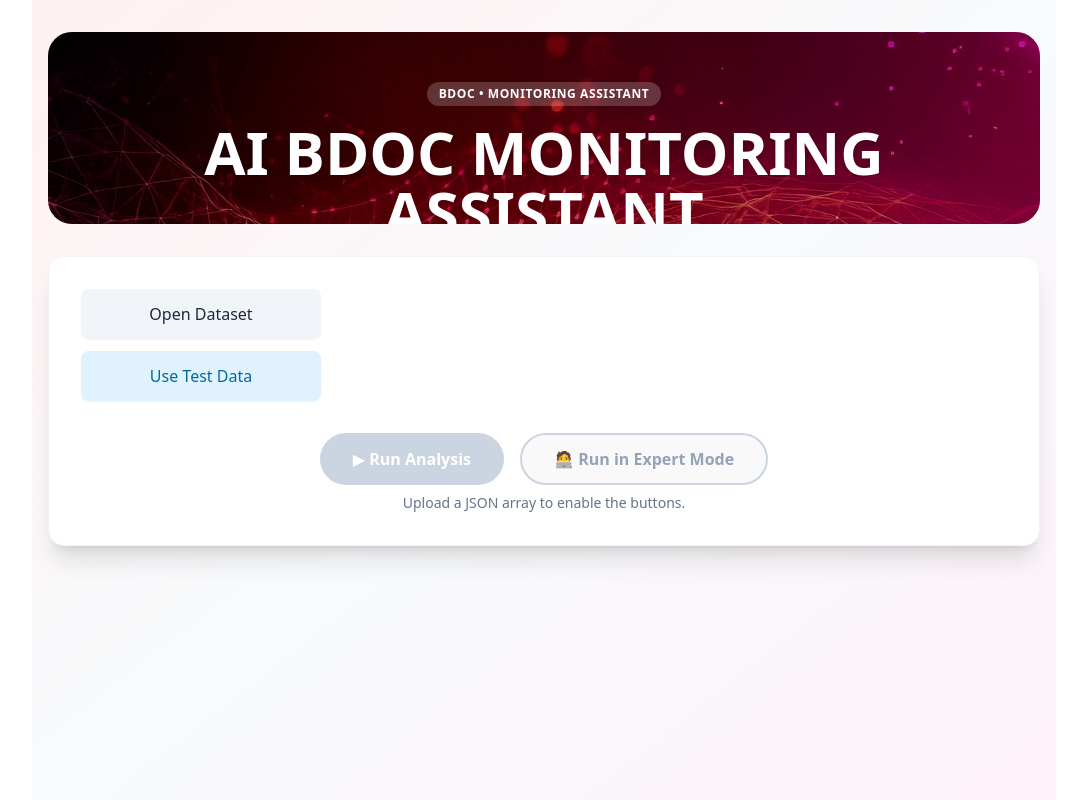
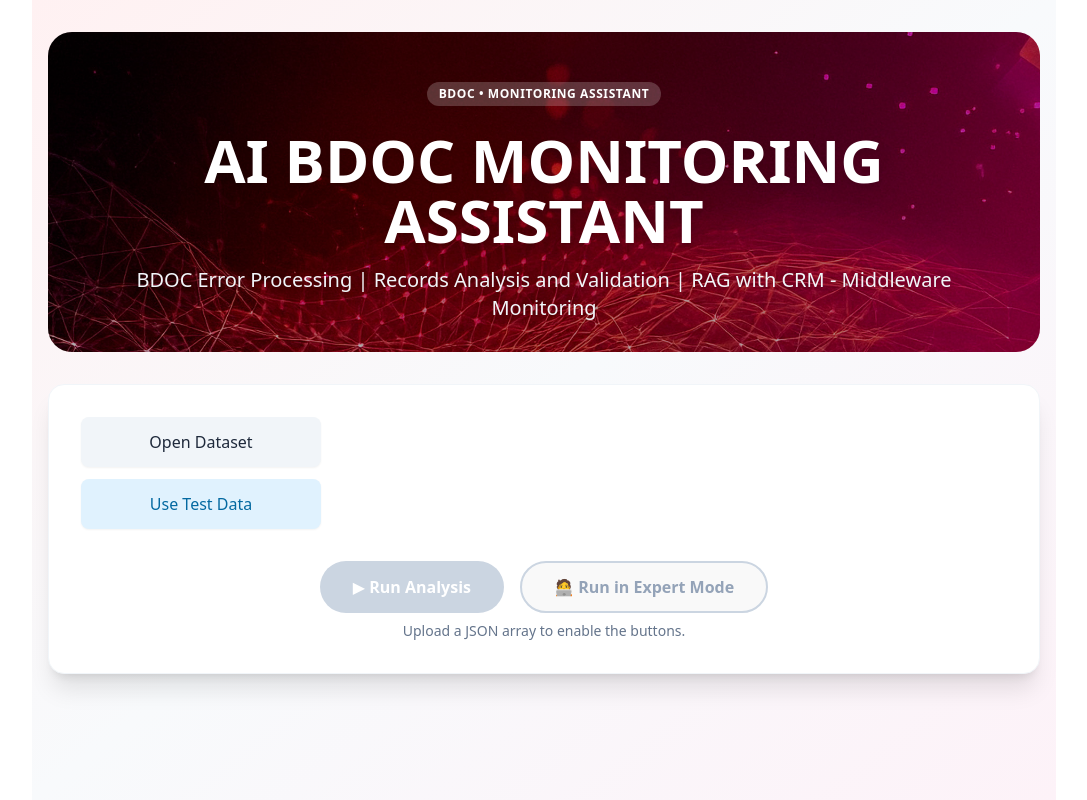
Before and after one commit to marcin4ever/ai-bdoc-assistant, a React (Vite) app in the folder frontend-react/: page / in a window 1280 px wide. Shown: the whole page, without its empty margins (96-1183 px from the left). Built offline with nearby package versions, Linux system fonts and the light colour scheme.

Commit message:
BDOC Assistant

```diff
--- a/frontend-react/index.html
+++ b/frontend-react/index.html
@@ -4,7 +4,7 @@
     <meta charset="UTF-8" />
     <link rel="icon" type="image/svg+xml" href="/vite.svg" />
     <meta name="viewport" content="width=device-width, initial-scale=1.0" />
-    <title>BDOC Assistant - Monitoring</title>
+    <title>BDOC Assistant</title>
 	<link href="https://fonts.googleapis.com/css2?family=Cinzel:wght@400;700&display=swap" rel="stylesheet">
 	<link href="https://fonts.googleapis.com/css2?family=Orbitron:wght@400;700&display=swap" rel="stylesheet">
 	<link href="https://fonts.googleapis.com/css2?family=Titillium+Web:wght@400;600;700&display=swap" rel="stylesheet">
--- a/frontend-react/src/components/Header.tsx
+++ b/frontend-react/src/components/Header.tsx
@@ -2,10 +2,10 @@
 export default function Header() {
   return (
     <div
-      className="relative overflow-hidden rounded-3xl h-48 bg-center bg-cover"
+      className="relative overflow-hidden rounded-3xl h-72 md:h-80 bg-center bg-cover"
       style={{ backgroundImage: "url('/BDOC_back_1.jpg')" }}
     >
-      {/* subtle overlay to keep text readable */}
+      {/* overlay */}
       <div className="absolute inset-0 bg-black/30" />
 
       <div className="relative z-10 px-6 py-12 md:px-10 text-center text-white">
@@ -13,11 +13,11 @@ export default function Header() {
           BDOC • Monitoring Assistant
         </span>
 
-        <h1 className="mt-4 text-4xl md:text-6xl font-extrabold drop-shadow-lg">
+        <h1 className="mt-6 text-4xl md:text-6xl font-extrabold drop-shadow-lg">
           AI BDOC MONITORING ASSISTANT
         </h1>
 
-        <p className="mt-3 text-slate-100 drop-shadow">
+        <p className="mt-4 text-lg md:text-xl text-slate-100 drop-shadow">
           BDOC Error Processing | Records Analysis and Validation | RAG with CRM - Middleware Monitoring
         </p>
       </div>
--- a/frontend-react/src/components/UploadSection.tsx
+++ b/frontend-react/src/components/UploadSection.tsx
@@ -21,6 +21,8 @@ const UploadSection: React.FC<UploadSectionProps> = ({ handleFileChange, loadDem
 
     return (
         <div className="flex flex-col items-start gap-3 mb-6">
+            {/* Button + filename in one row */}
+            <div className="flex items-center w-full">
                 <button
                     type="button"
                     onClick={openFileDialog}
@@ -28,6 +30,7 @@ const UploadSection: React.FC<UploadSectionProps> = ({ handleFileChange, loadDem
                 >
                     Open Dataset
                 </button>
+
                 <input
                     ref={fileInputRef}
                     type="file"
@@ -37,11 +40,13 @@ const UploadSection: React.FC<UploadSectionProps> = ({ handleFileChange, loadDem
                 />
 
                 {fileName && (
-        <p className="text-sm text-slate-600 mt-1">
+                    <span className="ml-4 text-sm text-slate-600">
                     Selected: <span className="font-semibold">{fileName}</span>
-        </p>
+                    </span>
                 )}
+            </div>
 
+            {/* Second button below */}
             <button
             type="button"
             onClick={loadDemoFile}
```
Lines whose indentation alone changed are shown as unchanged.
